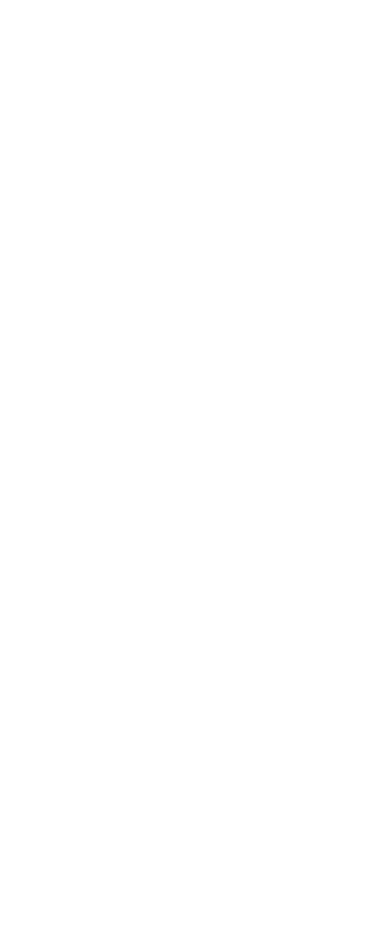
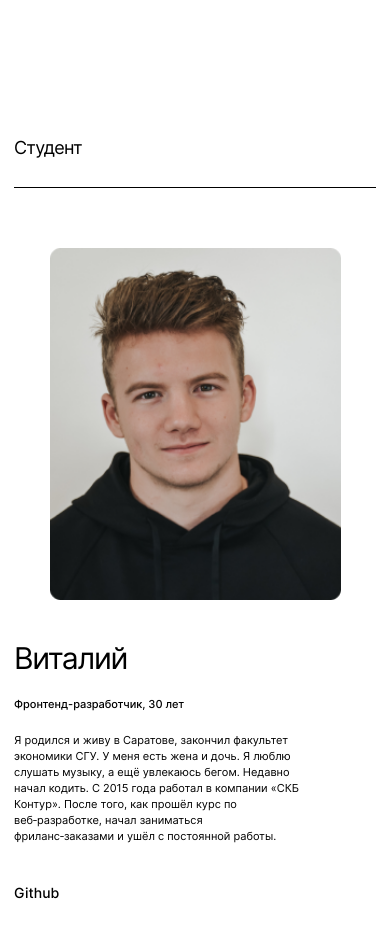
Before and after one commit to SergeyKazarinov/movies-explorer-frontend, a React (Create React App) app: page / in a window 390 px wide. Shown: the part 1820-2757 px from the top of the page. Before the commit the page ends 1887 px from the top, so only its background shows below. Built offline with nearby package versions, Linux system fonts and the light colour scheme.

Commit message:
feat(main): add AboutMe components

```diff
--- /dev/null
+++ b/src/components/Main/AboutMe/AboutMe.css
@@ -0,0 +1,144 @@
+.aboutMe {
+  padding: 110px 70px;
+}
+
+.aboutMe__container {
+  margin-top: 66px;
+  display: flex;
+  justify-content: space-between;
+  gap: 20px;
+}
+
+.aboutMe__item {
+  display: flex;
+  flex-direction: column;
+  justify-content: space-between;
+}
+
+.aboutMe__item:last-child {
+  min-width: 270px;
+  height: 327px;
+}
+
+.aboutMe__flex {
+  max-width: 600px;
+}
+
+.aboutMe__name {
+  margin: 0;
+  font-weight: 400;
+  font-size: 50px;
+  line-height: 58px;
+  letter-spacing: -0.04em;
+}
+
+.aboutMe__about {
+  margin: 0;
+  margin-top: 18px;
+  font-weight: 500;
+  font-size: 18px;
+  line-height: 20px;
+}
+
+.aboutMe__description {
+  padding-right: 10px;
+  margin: 0;
+  margin-top: 26px;
+  font-weight: 400;
+  font-size: 14px;
+  line-height: 22px;
+}
+
+.aboutMe__link {
+  color: #000;
+  font-weight: 500;
+  font-size: 14px;
+  line-height: 17px;
+  text-decoration: none;
+}
+
+.aboutMe__image {
+  width: 100%;
+  height: 100%;
+  background-image: url("../../../images/photo.png");
+  background-size: contain;
+  background-position: center center;
+  background-repeat: no-repeat;
+}
+
+@media screen and (max-width: 790px) {
+  .aboutMe {
+    padding: 90px 50px;
+  }
+
+  .aboutMe__flex {
+    max-width: 364px;
+  }
+
+  .aboutMe__item:last-child {
+    min-width: 255px;
+    height: 307px;
+  }
+
+  .aboutMe__name {
+    font-size: 40px;
+    line-height: 40px;
+  }
+
+  .aboutMe__about {
+    margin-top: 16px;
+    font-size: 12px;
+    line-height: 18px;
+  }
+
+  .aboutMe__description {
+    padding-right: 5px;
+    margin-top: 20px;
+    font-size: 12px;
+    line-height: 18px;
+  }
+}
+
+@media screen and (max-width: 570px) {
+  .aboutMe__container {
+    margin-top: 60px;
+    flex-direction: column-reverse;
+    gap: 40px;
+  }
+
+  .aboutMe__item:last-child {
+    min-width: 292px;
+    min-height: 352px;
+  }
+}
+
+@media screen and (max-width: 450px) {
+  .aboutMe {
+    padding: 70px 14px;
+  }
+
+  .aboutMe__flex {
+    max-width: 292px;
+  }
+
+  .aboutMe__name {
+    font-size: 30px;
+    line-height: 36.31px;
+  }
+
+  .aboutMe__about {
+    margin-top: 20px;
+    font-size: 11px;
+    line-height: 16px;
+  }
+
+  .aboutMe__description {
+    margin-top: 20px;
+    font-size: 11px;
+    line-height: 16px;
+  }
+
+  .aboutMe__link {
+    margin-top: 40px;
+  }
+}
--- /dev/null
+++ b/src/components/Main/AboutMe/AboutMe.jsx
@@ -0,0 +1,32 @@
+import Title from "../../Title/Title";
+import "./AboutMe.css";
+
+const AboutMe = () => {
+  return(
+    <section className="aboutMe">
+      <Title title = "Студент" />
+      <ul className="list aboutMe__container">
+        <li className="aboutMe__item">
+          <div className="aboutMe__flex">
+            <h3 className="aboutMe__name">Виталий</h3>
+            <h4 className="aboutMe__about">Фронтенд-разработчик, 30 лет</h4>
+            <p className="aboutMe__description">
+              Я родился и живу в Саратове, закончил факультет экономики СГУ.
+              У меня есть жена и дочь.
+              Я люблю слушать музыку, а ещё увлекаюсь бегом.
+              Недавно начал кодить. С 2015 года работал в компании «СКБ Контур».
+              После того, как прошёл курс по веб&#8209;разработке,
+              начал заниматься фриланс&#8209;заказами и ушёл с постоянной работы.
+            </p>
+          </div>
+          <a className="aboutMe__link" href="https://github.com/SergeyKazarinov" target="_blank">Github</a>
+        </li>
+        <li className="aboutMe__item">
+          <div className="aboutMe__image"></div>
+        </li>
+      </ul>
+    </section>
+  )
+}
+
+export default AboutMe;
--- a/src/components/Main/Main.jsx
+++ b/src/components/Main/Main.jsx
@@ -1,3 +1,4 @@
+import AboutMe from './AboutMe/AboutMe';
 import AboutProject from './AboutProject/AboutProject';
 import './Main.css';
 import Promo from './Promo/Promo';
@@ -9,6 +10,7 @@
       <Promo />
       <AboutProject />
       <Techs />
+      <AboutMe />
     </main>
   );
 }
```
Also changed, not shown: src/images/photo.png (added).
